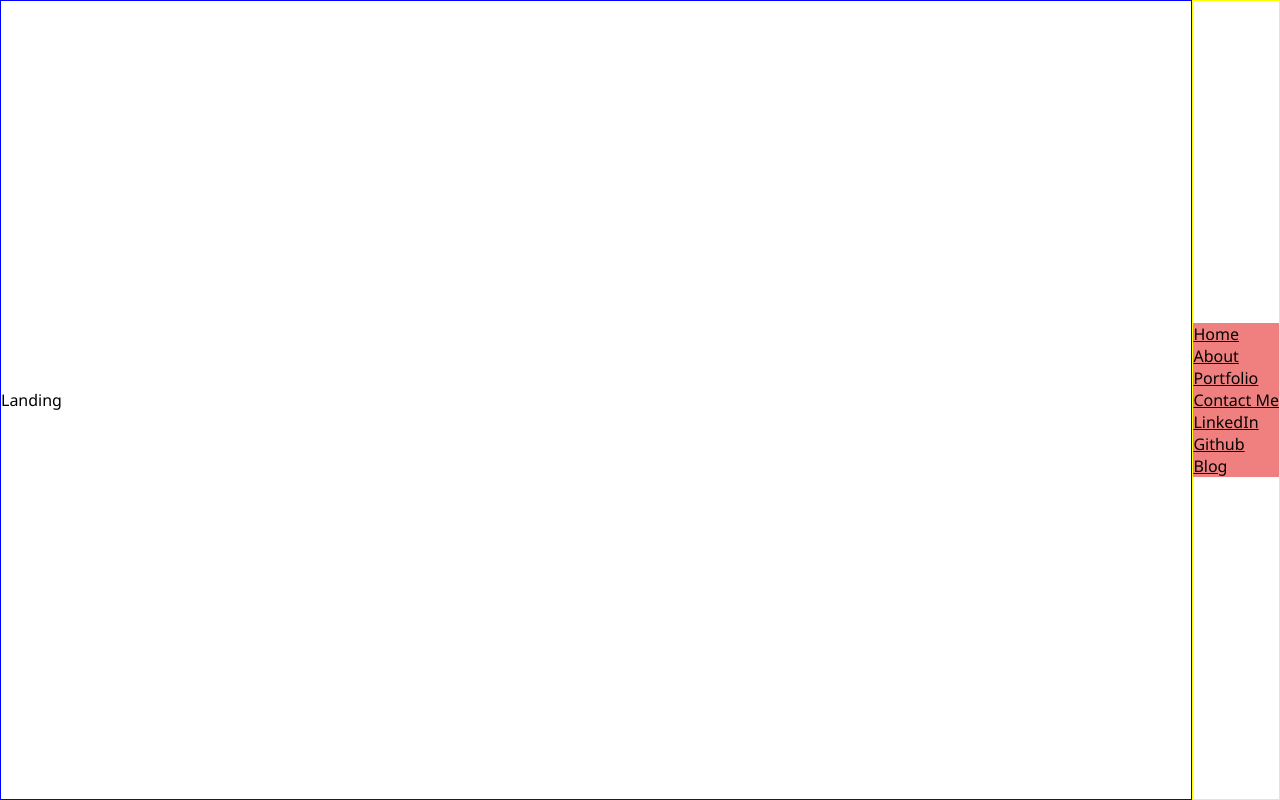
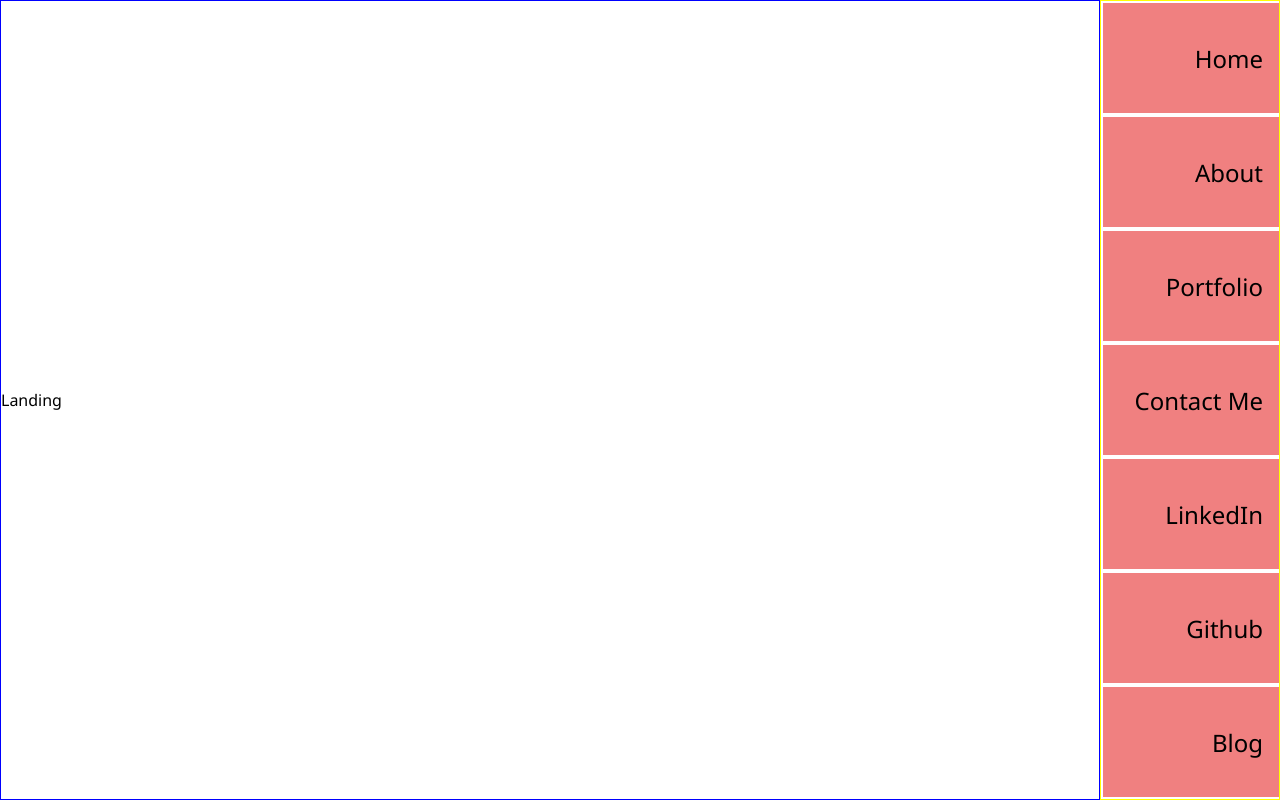
Before and after one commit to NicMortelliti/portfolio, a React (Create React App) app: page / in a window 1280 px wide. Built offline with nearby package versions, Linux system fonts and the light colour scheme.

Commit message:
set up nav bar

```diff
--- a/src/components/Navbar.js
+++ b/src/components/Navbar.js
@@ -15,7 +15,11 @@ const externalLinks = [
 ];
 
 const RenderExternalLinks = () =>
-  externalLinks.map(({ to, text }) => <a href={to}>{text}</a>);
+  externalLinks.map(({ to, text }) => (
+    <a href={to}>
+      <h2>{text}</h2>
+    </a>
+  ));
 
 // Internal Links
 // Create an array of links with a "to" that points to the react-router path,
@@ -33,7 +37,7 @@ const RenderLinks = () =>
     <NavLink
       to={to}
       className={({ isActive }) => (isActive ? "active" : undefined)}>
-      {text}
+      <h2>{text}</h2>
     </NavLink>
   ));
 
--- a/src/components/styles/NavBar.styled.js
+++ b/src/components/styles/NavBar.styled.js
@@ -1,9 +1,25 @@
 import styled from "styled-components";
 
-export const NavBar = styled.nav`
+export const NavBar = styled.div`
   display: flex;
   flex-direction: column;
   flex: 1;
+  height: 100%;
 
   background-color: lightcoral;
+
+  a {
+    display: flex;
+    color: ${({ theme }) => theme.color};
+
+    text-decoration: none;
+    justify-content: end;
+    align-items: center;
+
+    padding: 0 1rem 0 2rem;
+
+    border: 2px solid white;
+    border-right: none;
+    flex: 1;
+  }
 `;
--- a/src/components/styles/Theme.js
+++ b/src/components/styles/Theme.js
@@ -21,6 +21,12 @@ export const theme = {
   inverse: thirtyColor,
   accent: accent,
 
+  green: greenLight,
+  blue: blueLight,
+  red: redLight,
+  yellow: yellowLight,
+  purple: purpleLight,
+
   gradient: {
     green: `${greenLight}, #00B68B, #00886F, #005D50, ${greenDark}`,
     blue: `${blueLight}, #259395, #197d82, #0f676f, ${blueDark}`,
```
